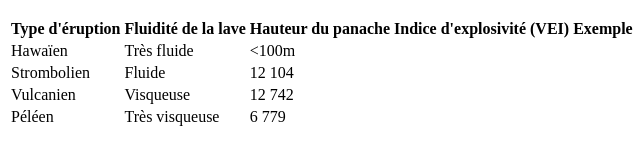
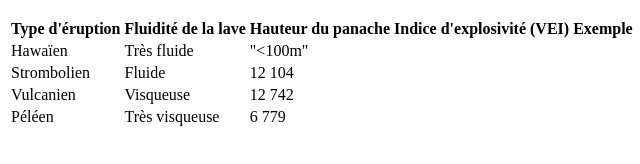
Before and after one commit to aze366913-web/ProjetNSI, a plain HTML site: page index.html in a window 1280 px wide. Shown: the part 166-330 px from the top of the page, 0-640 px from the left. Drawn offline with Linux system fonts and the light colour scheme.

Commit message:
Update index.html

```diff
--- a/index.html
+++ b/index.html
@@ -28,7 +28,7 @@
             <tr>
                 <td>Hawaïen</td>
                 <td>Très fluide</td>
-                <td><100m</td>
+                <td>"<100m"</td>
             </tr>
             <tr>
                 <td>Strombolien</td>
```
